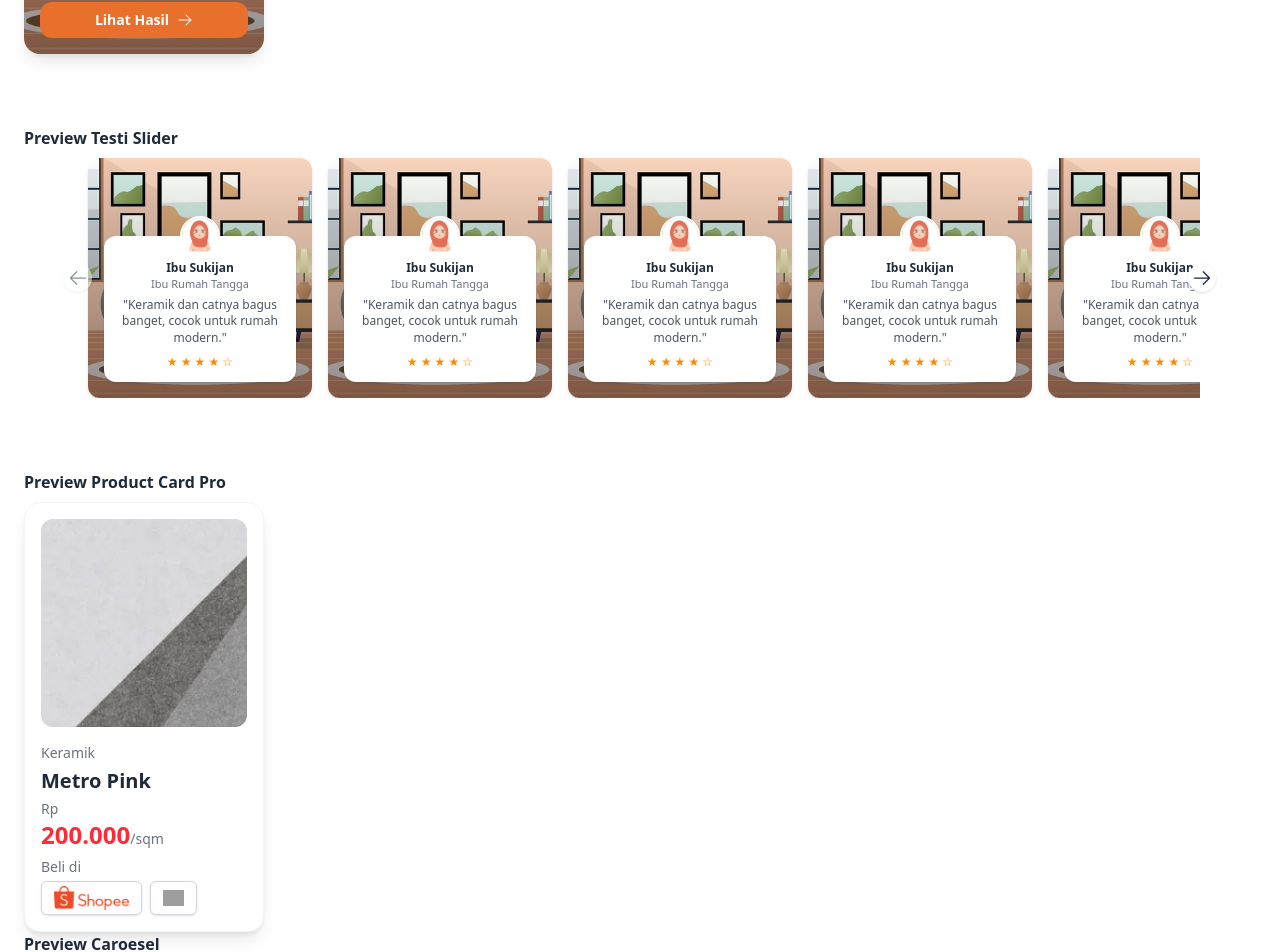
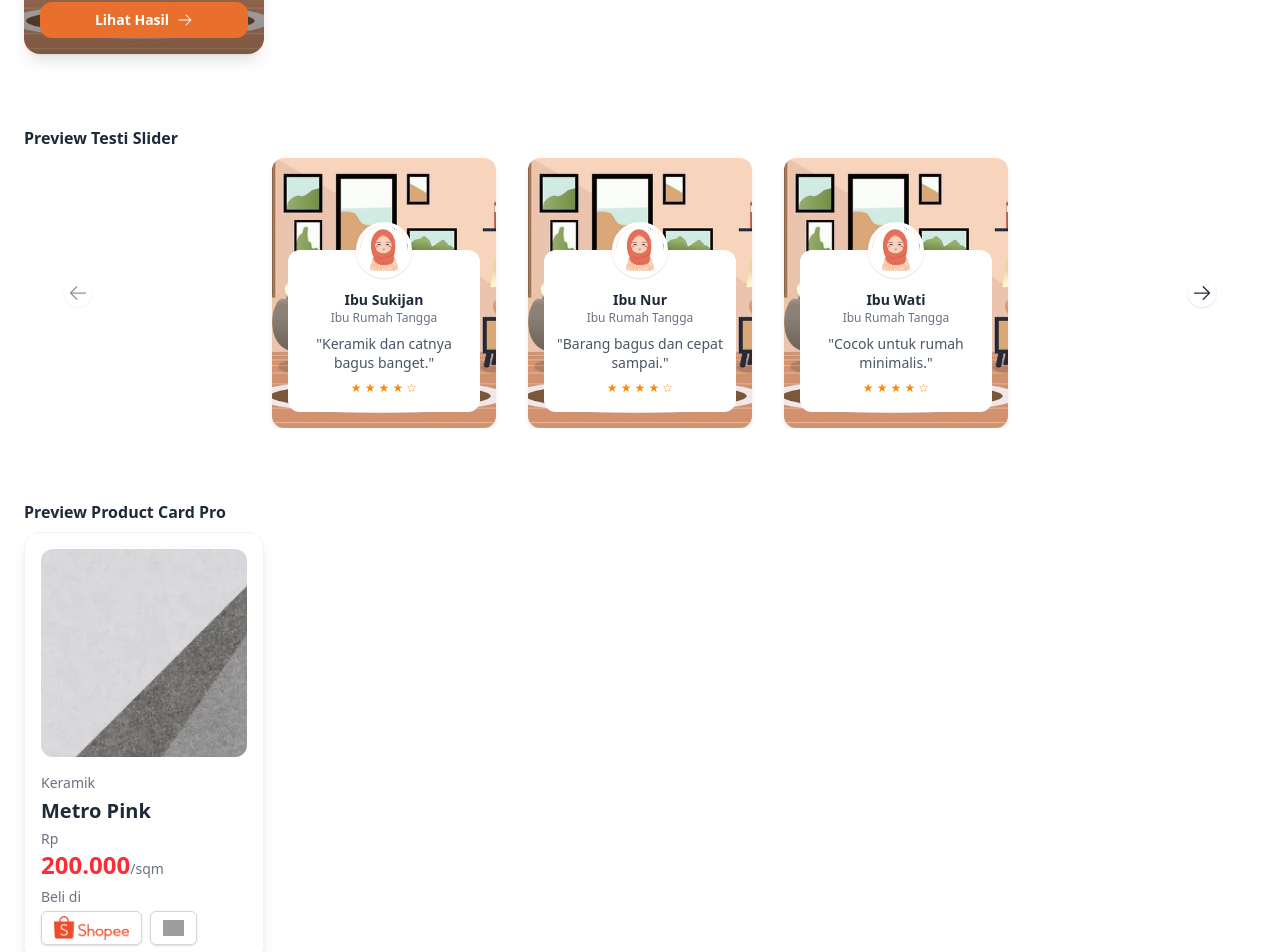
Before and after one commit to ghinsal123/front-end-citrahome-team, a React (Vite) app: page / in a window 1280 px wide. Shown: the part 4636-5588 px from the top of the page. Built offline with nearby package versions, Linux system fonts and the light colour scheme; grey boxes are pictures that could not be loaded.

Commit message:
memperbaiki komponen

```diff
--- a/src/components/TestimonialSlider.jsx
+++ b/src/components/TestimonialSlider.jsx
@@ -4,77 +4,38 @@ import profileImg from "../assets/images/profile.jpeg";
 import hero2Img from "../assets/images/hero2.jpeg";
 
 const testimonials = [
-  {
-    id: 1,
-    name: "Ibu Sukijan",
-    role: "Ibu Rumah Tangga",
-    text: "Keramik dan catnya bagus banget, cocok untuk rumah modern.",
-    image: "/assets/profile.jpg",
-    bg: "/assets/room1.jpg",
-  },
-  {
-    id: 2,
-    name: "Ibu Sukijan",
-    role: "Ibu Rumah Tangga",
-    text: "Keramik dan catnya bagus banget, cocok untuk rumah modern.",
-    image: "/assets/profile.jpg",
-    bg: "/assets/room2.jpg",
-  },
-  {
-    id: 3,
-    name: "Ibu Sukijan",
-    role: "Ibu Rumah Tangga",
-    text: "Keramik dan catnya bagus banget, cocok untuk rumah modern.",
-    image: "/assets/profile.jpg",
-    bg: "/assets/room3.jpg",
-  },
-  {
-    id: 4,
-    name: "Ibu Sukijan",
-    role: "Ibu Rumah Tangga",
-    text: "Keramik dan catnya bagus banget, cocok untuk rumah modern.",
-    image: "/assets/profile.jpg",
-    bg: "/assets/room1.jpg",
-  },
-  {
-    id: 5,
-    name: "Ibu Sukijan",
-    role: "Ibu Rumah Tangga",
-    text: "Keramik dan catnya bagus banget, cocok untuk rumah modern.",
-    image: "/assets/profile.jpg",
-    bg: "/assets/room2.jpg",
-  },
-  {
-    id: 6,
-    name: "Ibu Sukijan",
-    role: "Ibu Rumah Tangga",
-    text: "Keramik dan catnya bagus banget, cocok untuk rumah modern.",
-    image: "/assets/profile.jpg",
-    bg: "/assets/room3.jpg",
-  },
+  { id: 1, name: "Ibu Sukijan", role: "Ibu Rumah Tangga", text: "Keramik dan catnya bagus banget." },
+  { id: 2, name: "Ibu Nur", role: "Ibu Rumah Tangga", text: "Barang bagus dan cepat sampai." },
+  { id: 3, name: "Ibu Wati", role: "Ibu Rumah Tangga", text: "Cocok untuk rumah minimalis." },
+  { id: 4, name: "Ibu Sri", role: "Ibu Rumah Tangga", text: "Harga terjangkau dan kualitas oke." },
+  { id: 5, name: "Ibu Tini", role: "Ibu Rumah Tangga", text: "Saya puas dengan pelayanannya." },
+  { id: 6, name: "Ibu Jamilah", role: "Ibu Rumah Tangga", text: "Anak saya suka warnanya." },
 ];
 
 const TestimonialSlider = () => {
-  const [startIndex, setStartIndex] = useState(0);
+  const [page, setPage] = useState(0);
   const visibleCards = 3;
-  const maxIndex = testimonials.length - visibleCards;
+  const totalPages = Math.ceil(testimonials.length / visibleCards);
 
   const handlePrev = () => {
-    setStartIndex((prev) => Math.max(prev - 1, 0));
+    setPage((prev) => Math.max(prev - 1, 0));
   };
 
   const handleNext = () => {
-    setStartIndex((prev) => Math.min(prev + 1, maxIndex));
+    setPage((prev) => Math.min(prev + 1, totalPages - 1));
   };
+
+  const offset = page * visibleCards;
+  const visibleTestimonials = testimonials.slice(offset, offset + visibleCards);
 
   return (
     <div className="relative w-full max-w-6xl mx-auto px-4">
-      {/* Navigation Arrows */}
+      {/* Tombol Navigasi */}
       <button
         onClick={handlePrev}
-        disabled={startIndex === 0}
+        disabled={page === 0}
         className={`absolute left-0 top-1/2 -translate-y-1/2 z-10 bg-white rounded-full p-1 shadow ${
-          startIndex === 0 ? "opacity-50 cursor-not-allowed" : "hover:bg-gray-100"
+          page === 0 ? "opacity-50 cursor-not-allowed" : "hover:bg-gray-100"
         }`}
       >
         <ArrowLeftIcon className="w-5 h-5 text-gray-800" />
@@ -82,51 +43,39 @@ const TestimonialSlider = () => {
 
       <button
         onClick={handleNext}
-        disabled={startIndex >= maxIndex}
+        disabled={page >= totalPages - 1}
         className={`absolute right-0 top-1/2 -translate-y-1/2 z-10 bg-white rounded-full p-1 shadow ${
-          startIndex >= maxIndex ? "opacity-50 cursor-not-allowed" : "hover:bg-gray-100"
+          page >= totalPages - 1 ? "opacity-50 cursor-not-allowed" : "hover:bg-gray-100"
         }`}
       >
         <ArrowRightIcon className="w-5 h-5 text-gray-800" />
       </button>
 
-      {/* Slider Cards */}
+      {/* Card Slider */}
       <div className="overflow-hidden">
-        <div
-          className="flex transition-transform duration-500 ease-in-out"
-          style={{
-            transform: `translateX(-${startIndex * 100 / visibleCards}%)`,
-            width: `${(testimonials.length / visibleCards) * 100}%`,
-          }}
-        >
-          {testimonials.map((item) => (
+        <div className="flex justify-center gap-4 transition duration-500 ease-in-out">
+          {visibleTestimonials.map((item) => (
             <div key={item.id} className="w-60 px-2 flex-shrink-0">
-              <div className="relative rounded-xl overflow-hidden shadow-md">
-                <img
-                  src={hero2Img}
-                  alt="Background"
-                  className="w-full h-60 object-cover"
-                />
-
-                <div className="absolute inset-0 flex flex-col justify-end bg-gradient-to-t from-black/40 to-transparent p-4">
-                  <div className="bg-white rounded-xl p-3 text-center shadow">
-                    <div className="flex justify-center">
+              <div
+                className="relative bg-cover bg-center rounded-xl shadow-md"
+                style={{
+                  backgroundImage: `url(${hero2Img})`,
+                  height: "270px",
+                }}
+              >
+                <div className="absolute inset-0 flex flex-col items-center justify-end p-4">
+                  <div className="bg-white rounded-xl w-full text-center pt-10 pb-4 px-3 relative">
+                    <div className="absolute -top-7 left-1/2 transform -translate-x-1/2">
                       <img
                         src={profileImg}
-                        alt="Avatar"
-                        className="w-10 h-10 rounded-full border-2 border-white -mt-8"
+                        alt={item.name}
+                        className="w-14 h-14 rounded-full border-4 border-white shadow"
                       />
                     </div>
-                    <h3 className="text-xs font-semibold text-gray-800 mt-1">
-                      {item.name}
-                    </h3>
-                    <p className="text-[11px] text-gray-500">{item.role}</p>
-                    <p className="text-xs text-gray-600 mt-1 leading-snug">
-                      "{item.text}"
-                    </p>
-                    <div className="flex justify-center mt-2 text-orange-400 text-xs">
-                      ★ ★ ★ ★ ☆
-                    </div>
+                    <h3 className="text-sm font-semibold text-gray-800">{item.name}</h3>
+                    <p className="text-xs text-gray-500">{item.role}</p>
+                    <p className="text-sm text-gray-600 mt-2 leading-snug">"{item.text}"</p>
+                    <div className="mt-2 text-orange-400 text-xs">★ ★ ★ ★ ☆</div>
                   </div>
                 </div>
               </div>
--- a/src/pages/Home.jsx
+++ b/src/pages/Home.jsx
@@ -22,7 +22,6 @@ import CategoryTabs from "../components/CategoryTabs";
 import TestimonialCard from "../components/TestimonialCard";
 import TestimonialSlider from "../components/TestimonialSlider";
 import ProductCardPro from "../components/ProductCardPro";
-
 import Caraosel from "../components/Caraosel";
 import Produk from "../components/Produk";
 import LogoSlider from "../components/LogoSlider";
```
